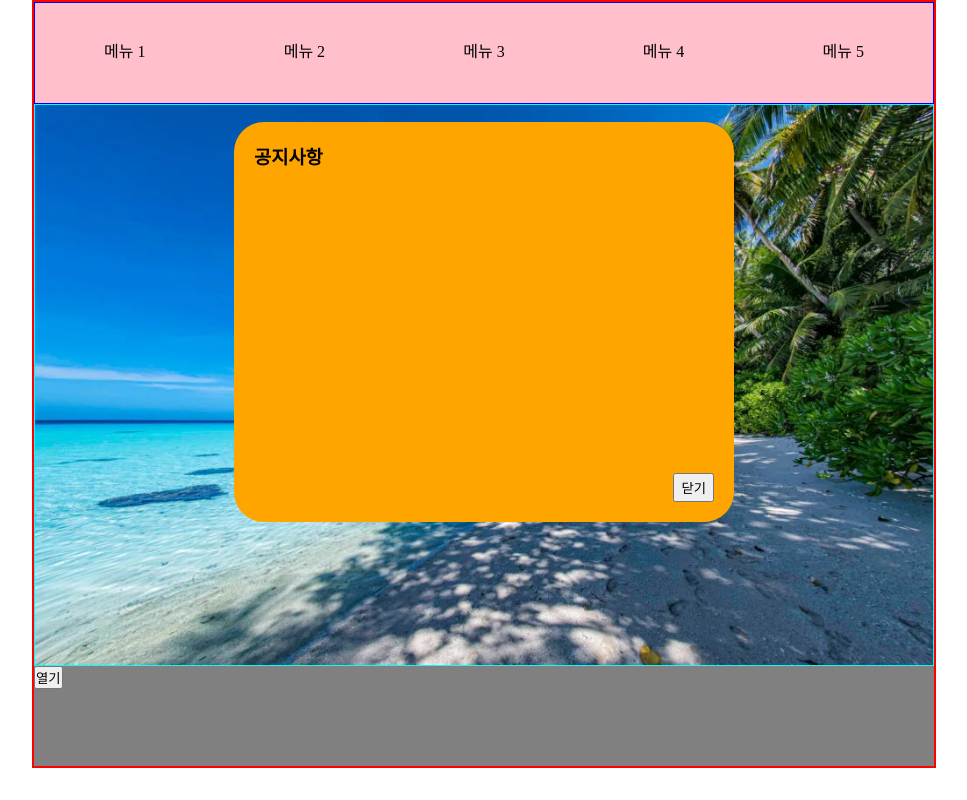
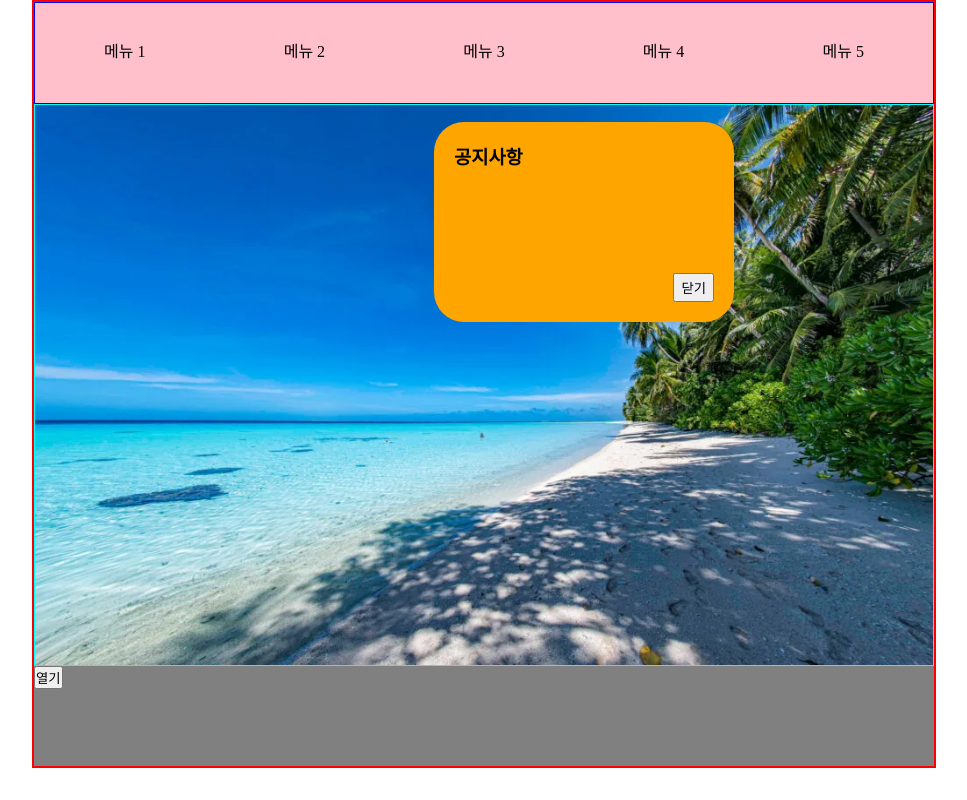
Before and after one commit to subinnin/html_study, a plain HTML site: page 0529.html in a window 1280 px wide. Shown: the whole page, without its empty margins (156-1123 px from the left). Drawn offline with Linux system fonts and the light colour scheme.

Commit message:
Update 0529.css

```diff
--- a/0529.css
+++ b/0529.css
@@ -84,9 +84,9 @@
         #popup {
             background: orange;
             position:absolute;
-            width:500px;
-            height:400px;
-            left:calc((100% / 2) - 250px);
+            width:300px;
+            height:200px;
+            left:calc((100% / 2) - 50px);
             top:120px;
             border-radius: 30px;
             padding:20px;
```
